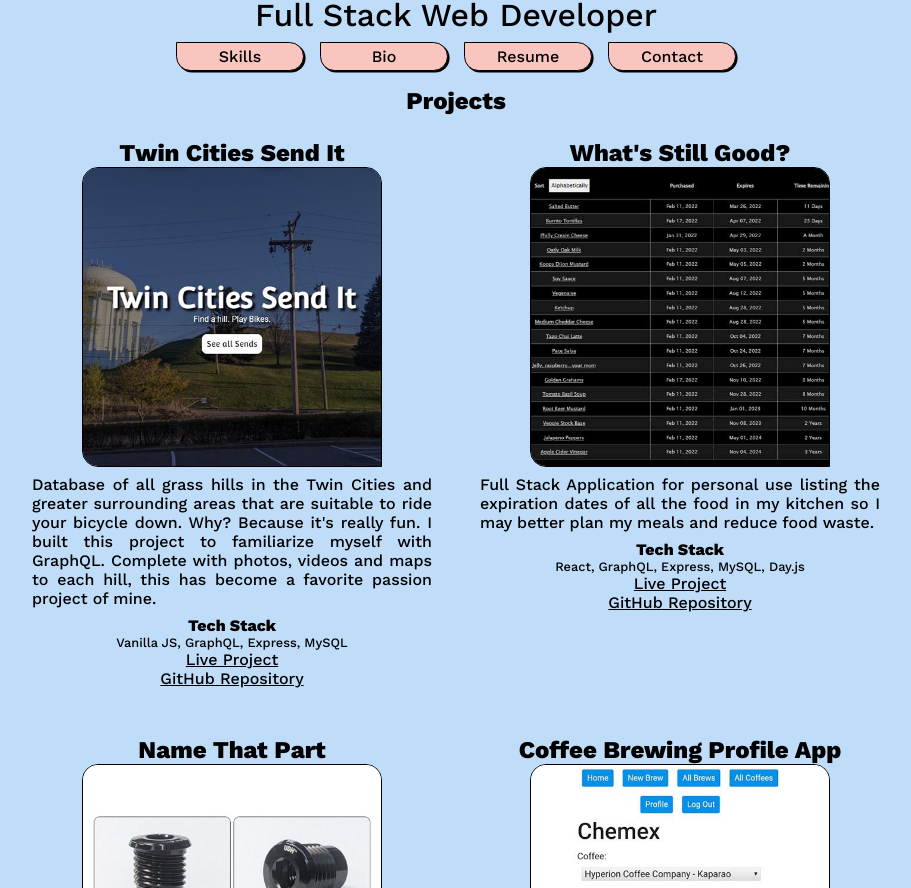
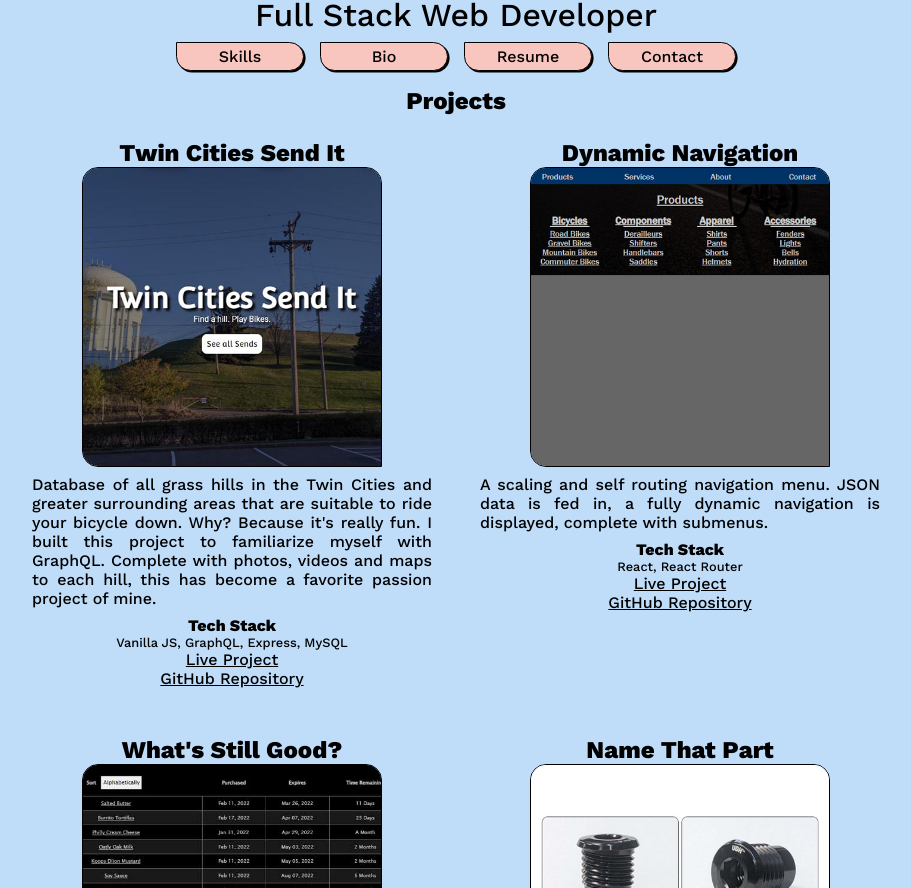
Before and after one commit to macemke4130/Lucas-Mace-Portfolio-v2, a React (Create React App) app in the folder client/: page /projects in a window 1280 px wide. Shown: the part 349-1237 px from the top of the page, without its empty margins (184-1095 px from the left). Built offline with nearby package versions, Linux system fonts and the light colour scheme.

Commit message:
Adding Project

```diff
--- a/client/src/Components/Skills.js
+++ b/client/src/Components/Skills.js
@@ -1,14 +1,12 @@
 import React from 'react';
 import { useState } from 'react';
 
-// Styles --
-// import { Main, Header, HeadlineOne, HeadlineTwo, Content } from "./Styles/Home.Style";
 import { SkillsContainer } from "./Styles/Skills.Style";
 
 import Skill from './Skill';
 
 function Skills() {
-    const [skills] = useState(["React", "GraphQL", "TypeScript", "JavaScript", "MySQL", "Node JS", "Express JS", "JSON", "JQuery", "REST", "HTML", "CSS", "Styled Components", "PHP", "GitHub", "Heroku", "VTEX", "Adobe Suite"]);
+    const [skills] = useState(["React", "GraphQL", "TypeScript", "JavaScript", "MySQL", "Node JS", "Express JS", "JSON", "JQuery", "REST", "HTML", "CSS", "Styled Components", "SPAs", "GitHub", "Heroku", "VTEX", "Adobe Suite"]);
 
     return (
         <>
--- a/client/src/Pages/Projects.js
+++ b/client/src/Pages/Projects.js
@@ -10,6 +10,7 @@ import ntp from "../images/ntp.jpg";
 import cbp from "../images/cbp.jpg";
 import gpd from "../images/gpd.jpg";
 import ghr from "../images/ghr.jpg";
+import dn from "../images/dn.jpg";
 
 function Projects() {
     return (
@@ -22,6 +23,15 @@ function Projects() {
                 <TechStack>Vanilla JS, GraphQL, Express, MySQL</TechStack>
                 <LiveProjectLink href="http://www.twincitiessendit.com" target="_blank">Live Project</LiveProjectLink>
                 <GitHubLink href="https://github.com/macemke4130/Twin-Cities-Send-It" target="_blank">GitHub Repository</GitHubLink>
+            </ProjectContainer>
+            <ProjectContainer>
+                <ProjectTitle>Dynamic Navigation</ProjectTitle>
+                <ProjectImage src={dn} />
+                <ProjectDescription>A scaling and self routing navigation menu. JSON data is fed in, a fully dynamic navigation is displayed, complete with submenus.</ProjectDescription>
+                <TechStackTitle>Tech Stack</TechStackTitle>
+                <TechStack>React, React Router</TechStack>
+                <LiveProjectLink href="https://dynamic-nav.herokuapp.com/" target="_blank">Live Project</LiveProjectLink>
+                <GitHubLink href="https://github.com/macemke4130/Navigation-Menu" target="_blank">GitHub Repository</GitHubLink>
             </ProjectContainer>
             <ProjectContainer>
                 <ProjectTitle>What's Still Good?</ProjectTitle>
```
Also changed, not shown: client/src/images/dn.jpg (added).
